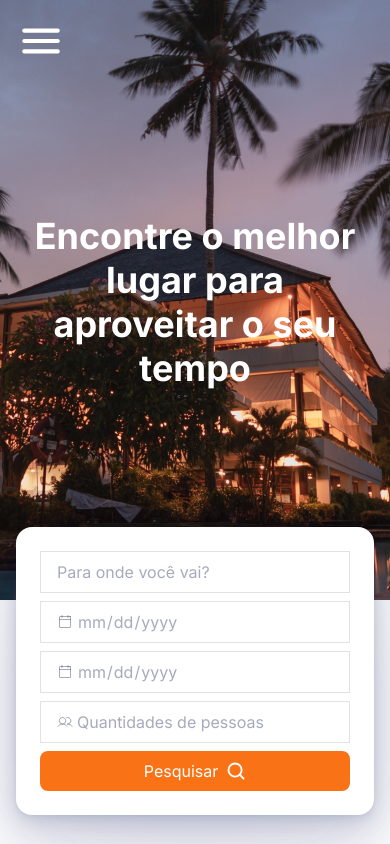
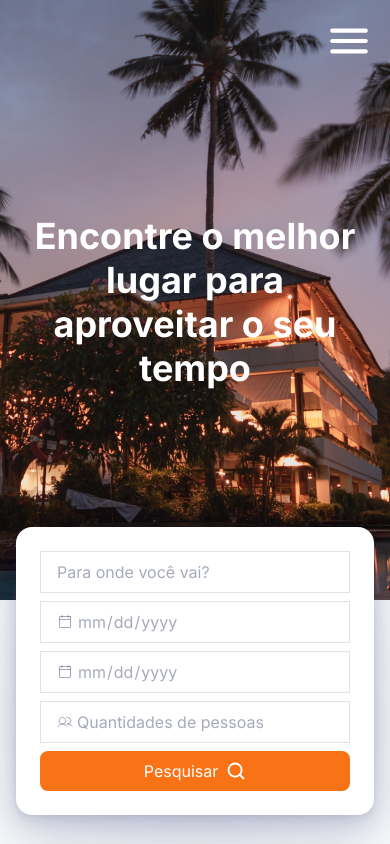
Before and after one commit to namartiinss/traveler-gulliver-remaster, a plain HTML site: page index.html in a window 390 px wide. Shown: the top 844 px of the page. Drawn offline with Linux system fonts and the light colour scheme.

Commit message:
alinhamento mobile

```diff
--- a/assets/styles/home.css
+++ b/assets/styles/home.css
@@ -833,7 +833,7 @@ input[type="date"].label-input {
     display: flex;
     flex-direction: row;
     align-items: center;
-    justify-content: space-between;
+    justify-content: flex-end;
   }
 
   .menu__mobile {
```
